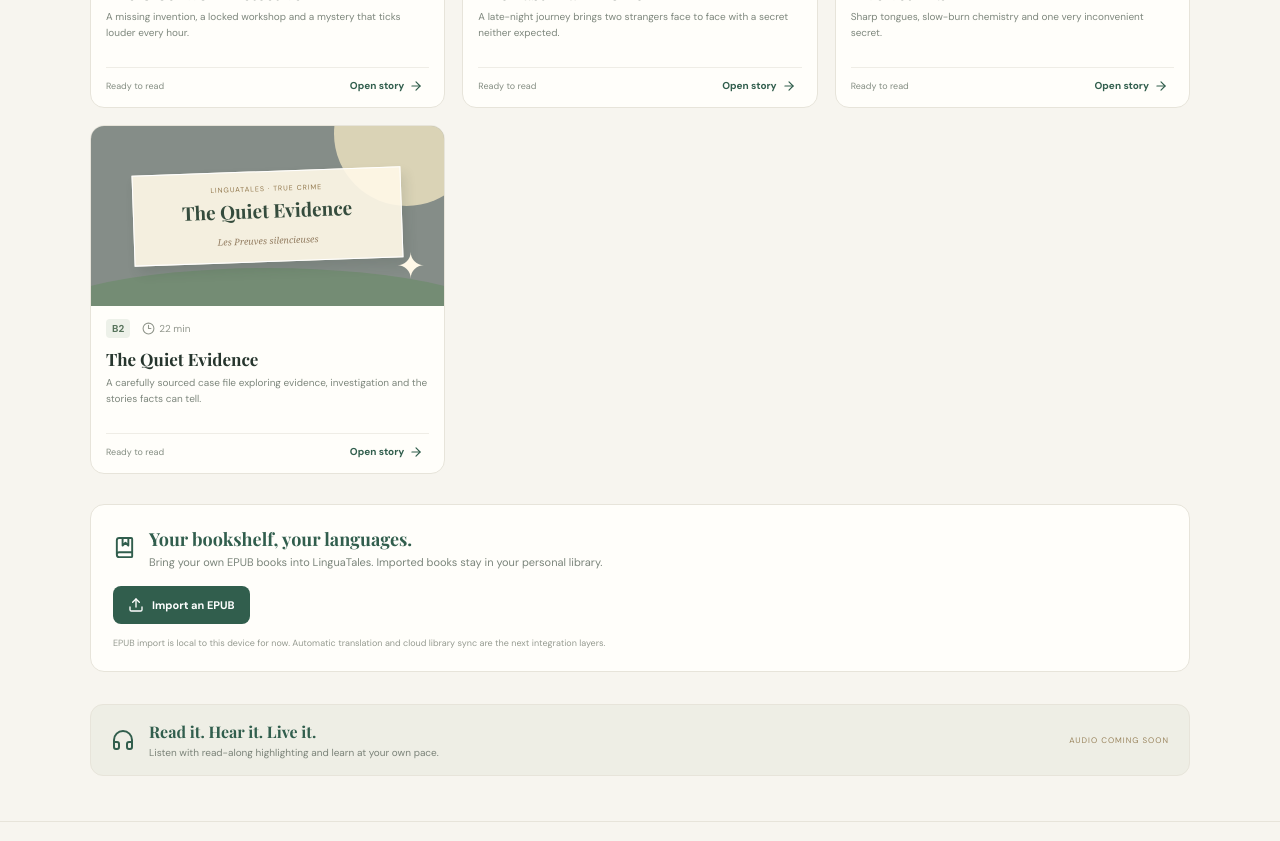
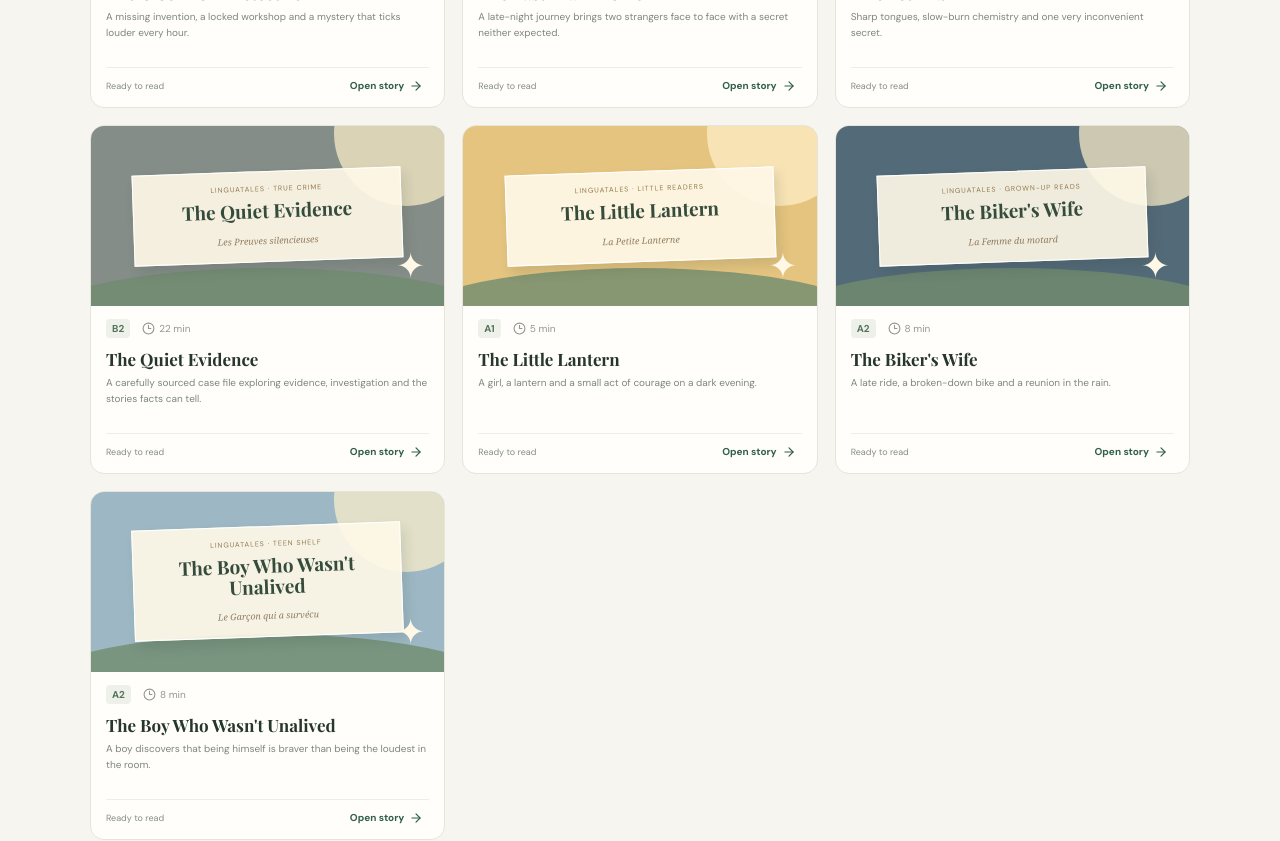
Before and after one commit to ray-seal/linguatales, a React (Vite) app: page / in a window 1280 px wide. Shown: the part 1360-2201 px from the top of the page. Built offline with nearby package versions, Linux system fonts and the light colour scheme.

Commit message:
Add original children's and adult stories to the catalogue

```diff
--- a/src/data.ts
+++ b/src/data.ts
@@ -25,5 +25,9 @@ export const shelves=[
 {id:"clockwork",title:"The Clockwork Detective",fr:"Le Détective mécanique",category:"Teen shelf",level:"A2",minutes:12,theme:"blue",ready:true,description:"A missing invention, a locked workshop and a mystery that ticks louder every hour."},
 {id:"train",title:"The Last Train Home",fr:"Le Dernier Train",category:"Grown-up reads",level:"B1",minutes:18,theme:"night",ready:true,description:"A late-night journey brings two strangers face to face with a secret neither expected."},
 {id:"velvet",title:"A Velvet Alibi",fr:"Un Alibi de velours",category:"BookTok corner",level:"B2",minutes:20,theme:"velvet",ready:true,description:"Sharp tongues, slow-burn chemistry and one very inconvenient secret."},
-{id:"evidence",title:"The Quiet Evidence",fr:"Les Preuves silencieuses",category:"True crime",level:"B2",minutes:22,theme:"slate",ready:true,description:"A carefully sourced case file exploring evidence, investigation and the stories facts can tell."}
+{id:"evidence",title:"The Quiet Evidence",fr:"Les Preuves silencieuses",category:"True crime",level:"B2",minutes:22,theme:"slate",ready:true,description:"A carefully sourced case file exploring evidence, investigation and the stories facts can tell."},
+
+{id:"lantern",title:"The Little Lantern",fr:"La Petite Lanterne",category:"Little readers",level:"A1",minutes:5,theme:"gold",ready:true,description:"A girl, a lantern and a small act of courage on a dark evening."},
+{id:"biker",title:"The Biker's Wife",fr:"La Femme du motard",category:"Grown-up reads",level:"A2",minutes:8,theme:"night",ready:true,description:"A late ride, a broken-down bike and a reunion in the rain."},
+{id:"boy",title:"The Boy Who Wasn't Unalived",fr:"Le Garçon qui a survécu",category:"Teen shelf",level:"A2",minutes:8,theme:"blue",ready:true,description:"A boy discovers that being himself is braver than being the loudest in the room."}
 ];
```
